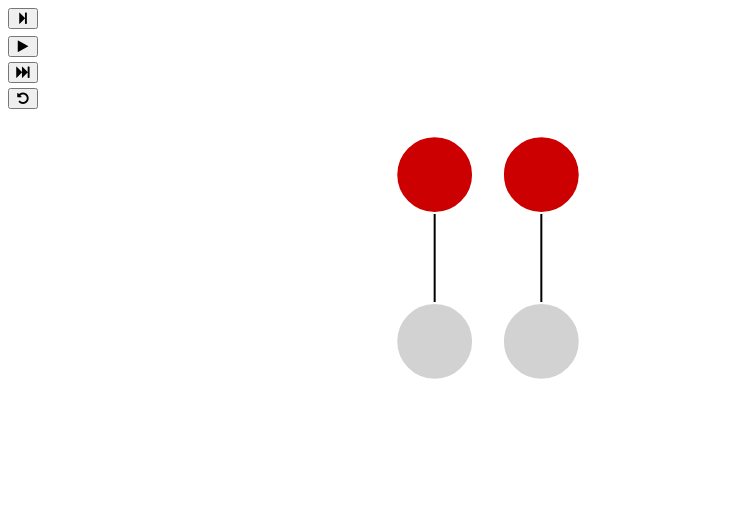
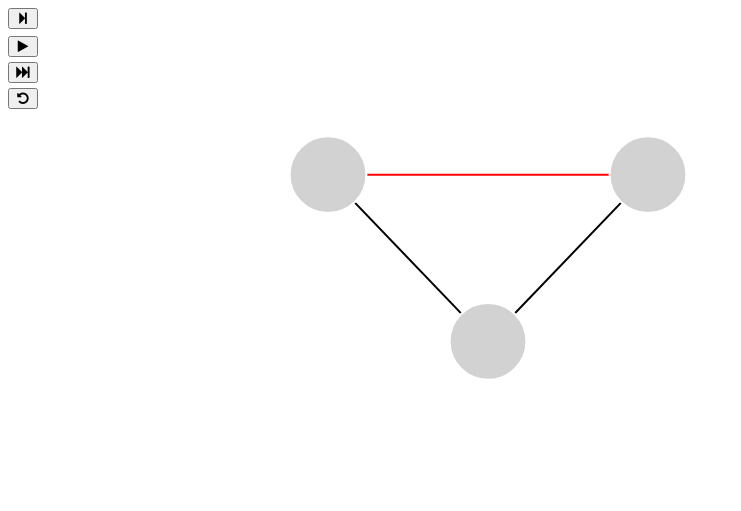
Before and after one commit to VadimDez/force-directed-graph-news, a website: page index.html in a window 1280 px wide. Shown: the whole page, without its empty margins (0-741 px from the left). Drawn offline with nearby package versions, Linux system fonts and the light colour scheme.

Commit message:
different link strength

```diff
--- a/css/main.css
+++ b/css/main.css
@@ -9,6 +9,9 @@
 .link {
     stroke: #000;
     stroke-width: 2px;
+}
+.link.red {
+    stroke: #FF0000;
 }
 button {
     position: absolute;
--- a/js/app.js
+++ b/js/app.js
@@ -16,14 +16,14 @@
 
   var initForce = function () {
     var dataNodes = [
-      { x: 4*width/9, y:   height/3, className: 'red' },
-      { x: 5*width/9, y:   height/3, className: 'red' },
-      { x: 4*width/9, y: 2*height/3 },
-      { x: 5*width/9, y: 2*height/3 }
+      { x:   width/3, y:   height/3 },
+      { x: 2*width/3, y:   height/3 },
+      { x:   width/2, y: 2*height/3 }
     ];
     var dataLinks = [
-      { source: 0, target: 2},
-      { source: 1, target: 3}
+      { source: 0, target: 1, className: 'red'},
+      { source: 1, target: 2},
+      { source: 2, target: 0}
     ];
 
     $svg.selectAll('*').remove();
@@ -34,18 +34,31 @@
       .links(dataLinks);
 
     force
-      .gravity(0.2)
-      .linkDistance(height / 4)
-      .linkStrength(0.1)
-      .charge(function (node) {
-        return (node.className === 'red') ? -3000 : -30;
+      .linkDistance(height / 2)
+      .linkStrength(function (link) {
+        if (link.className === 'link') {
+          return 0.1;
+        }
+
+        return 1;
       });
+
+    function setClass(defaultClass) {
+      return function (d) {
+
+        if (d.className) {
+          return defaultClass + ' ' + d.className;
+        }
+
+        return defaultClass;
+      }
+    }
 
     links = $svg.selectAll('.link')
       .data(dataLinks)
       .enter()
       .append('line')
-      .attr('class', 'link')
+      .attr('class', setClass('link'))
       .attr('x1', function (d) {
         return dataNodes[d.source].x;
       })
@@ -63,15 +76,7 @@
       .data(dataNodes)
       .enter()
       .append('circle')
-      .attr('class', function (d) {
-        var classes = 'node';
-
-        if (d.className) {
-          classes += ' ' + d.className;
-        }
-
-        return classes;
-      })
+      .attr('class', setClass('node'))
       .attr('r', width / 25)
       .attr('cx', function (d) {
         return d.x;
```
